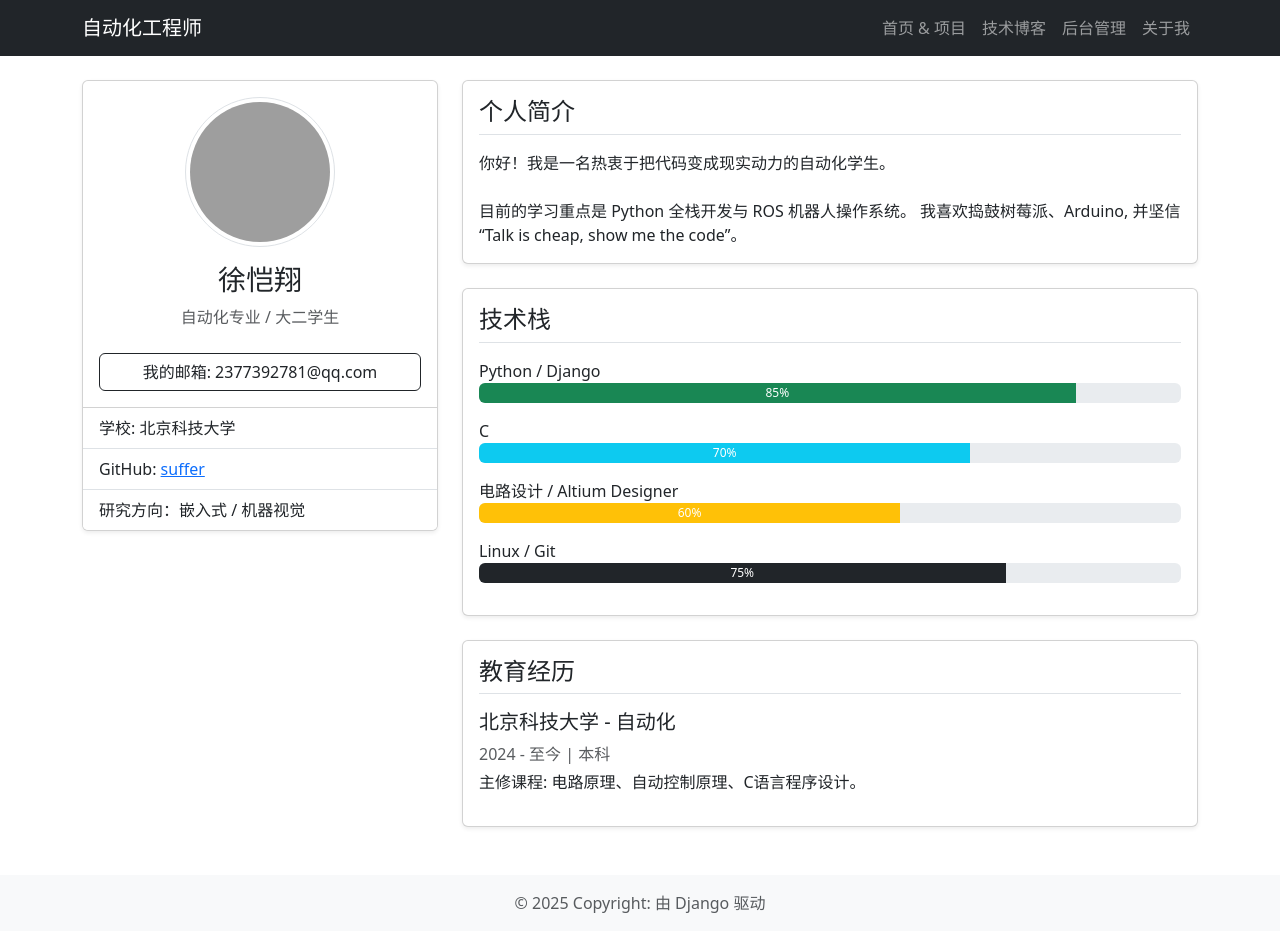
After one commit to xu060525/my_portfolio, a Django app: page /about/ in a window 1280 px wide. The commit adds this page. Run offline with Django 5.2, Linux system fonts and the light colour scheme; grey boxes are pictures that could not be loaded.

Commit message:
Add About page and static assets

```diff
--- /dev/null
+++ b/main/templates/main/about.html
@@ -0,0 +1,98 @@
+{% extends 'main/base.html' %}
+{% load static %} <!-- 必须加载静态文件标签 -->
+
+{% block title %}关于我 - 预备役自动化工程师{% endblock %}
+
+{% block content %}
+<div class="row">
+    <!-- 左侧：个人信息卡片 -->
+    <div class="col-md-4 mb-4">
+        <div class="card shadow-sm sticky-top" style="top: 20px;">
+            <!-- 头像 -->
+            <div class="card-body text-center">
+                <img src="{% static 'assets/avatar.jpg' %}" class="rounded-circle img-thumbnail mb-3" alt="我的头像" style="width: 150px; height: 150px; object-fit: cover;">
+                <h3 class="card-title">徐恺翔</h3>
+                <p class="text-muted">自动化专业 / 大二学生</p>
+
+                <div class="d-grid gap-2 mt-4">
+                    <!-- 简历下载按钮 -->
+                    <!-- <a href="{% static 'assets/resume.pdf' %}" class="btn btn-primary" target="_blank">
+                        下载我的简历 (PDF)
+                    </a> -->
+                    <button class="btn btn-outline-dark" onclick="copyEmail()" id="emailBtn">
+                        我的邮箱: 2377392781@qq.com
+                    </button>
+                </div>
+            </div>
+
+            <!-- 联系方式列表 -->
+            <ul class="list-group list-group-flush">
+                <li class="list-group-item">学校: 北京科技大学</li>
+                <li class="list-group-item">GitHub: <a href="https://github.com/xu060525">suffer</a></li>
+                <li class="list-group-item">研究方向：嵌入式 / 机器视觉</li>
+            </ul>
+        </div>
+    </div>
+
+    <!-- 右侧：详细介绍 -->
+    <div class="col-md-8">
+        <!-- 个人简介 -->
+        <div class="card shadow-sm mb-4">
+            <div class="card-body">
+                <h4 class="card-title border-bottom pb-2">个人简介</h4>
+                <p class="card-text mt-3">
+                    你好！我是一名热衷于把代码变成现实动力的自动化学生。
+                    <br><br>
+                    目前的学习重点是 Python 全栈开发与 ROS 机器人操作系统。
+                    我喜欢捣鼓树莓派、Arduino, 并坚信“Talk is cheap, show me the code”。
+                </p>
+            </div>
+        </div>
+
+        <!-- 技能树 (Progress Bars) -->
+        <div class="card shadow-sm mb-4">
+            <div class="card-body">
+                <h4 class="card-title border-bottom pb-2">技术栈</h4>
+
+                <div class="mt-3">
+                    <label>Python / Django</label>
+                    <div class="progress mb-3" style="height: 20px;">
+                        <div class="progress-bar bg-success" style="width: 85%">85%</div>
+                    </div>
+
+                    <label>C</label>
+                    <div class="progress mb-3" style="height: 20px;">
+                        <div class="progress-bar bg-info" style="width: 70%">70%</div>
+                    </div>
+
+                    <label>电路设计 / Altium Designer</label>
+                    <div class="progress mb-3" style="height: 20px;">
+                        <div class="progress-bar bg-warning" style="width: 60%">60%</div>
+                    </div>
+
+                    <label>Linux / Git</label>
+                    <div class="progress mb-3" style="height: 20px;">
+                        <div class="progress-bar bg-dark" style="width: 75%">75%</div>
+                    </div>
+                </div>
+            </div>
+        </div>
+
+        <!-- 教育/经历时间轴 -->
+        <div class="card shadow-sm">
+            <div class="card-body">
+                <h4 class="card-title border-bottom pb-2">教育经历</h4>
+                <ul class="list-unstyled mt-3">
+                    <li class="mb-3">
+                        <h5>北京科技大学 - 自动化</h5>
+                        <p class="text-muted mb-1">2024 - 至今 | 本科</p>
+                        <p>主修课程: 电路原理、自动控制原理、C语言程序设计。</p>
+                    </li>
+                    <!-- 可以加更多 -->
+                </ul>
+            </div>
+        </div>
+
+    </div>
+</div>
+{% endblock %}
--- a/main/templates/main/base.html
+++ b/main/templates/main/base.html
@@ -34,6 +34,9 @@
                     <li class="nav-item">
                         <a class="nav-link" href="/admin/" target="_blank">后台管理</a>
                     </li>
+                    <li class="nav-item">
+                        <a href="{% url 'about' %}" class="nav-link">关于我</a>
+                    </li>
                 </ul>
             </div>
         </div>
@@ -54,5 +57,32 @@
 
     <!-- Bootstrap JS -->
     <script src="https://cdn.jsdelivr.net/npm/bootstrap@5.3.0/dist/js/bootstrap.bundle.min.js"></script>
+
+    {% block extra_js %}
+    <script>
+        function copyEmail() {
+            const email = "2377392781@qq.com"; // 记得换成你的真实邮箱
+            const btn = document.getElementById('emailBtn');
+            const originalText = btn.innerHTML; // 保存原始按钮文字(包含图标)
+
+            navigator.clipboard.writeText(email).then(() => {
+                // 成功后的反馈
+                btn.innerHTML = "已复制！";
+                btn.classList.remove('btn-outline-dark');
+                btn.classList.add('btn-success');
+
+                // 2秒后恢复原状
+                setTimeout(() => {
+                    btn.innerHTML = originalText;
+                    btn.classList.remove('btn-success');
+                    btn.classList.add('btn-outline-dark');
+                }, 2000);
+            }).catch(err => {
+                console.error('复制失败', err);
+                alert("邮箱是：" + email);
+            });
+        }
+    </script>
+    {% endblock %}
 </body>
 </html>
--- a/main/urls.py
+++ b/main/urls.py
@@ -7,4 +7,5 @@ urlpatterns = [
     # 新增详情页路由
     # <int:project_id> 是一个变量，它会捕获 URL 里的数字，传给视图函数
     path('project/<int:project_id>/', views.detail, name='detail'),
+    path('about/', views.about, name='about'),
 ]
--- a/main/views.py
+++ b/main/views.py
@@ -23,3 +23,6 @@ def detail(request, project_id):
     project = get_object_or_404(Project, pk=project_id)
 
     return render(request, 'main/detail.html', {'project': project})
+
+def about(request):
+    return render(request, 'main/about.html')
```
Also changed, not shown: main/static/assets/avatar.png (added).
